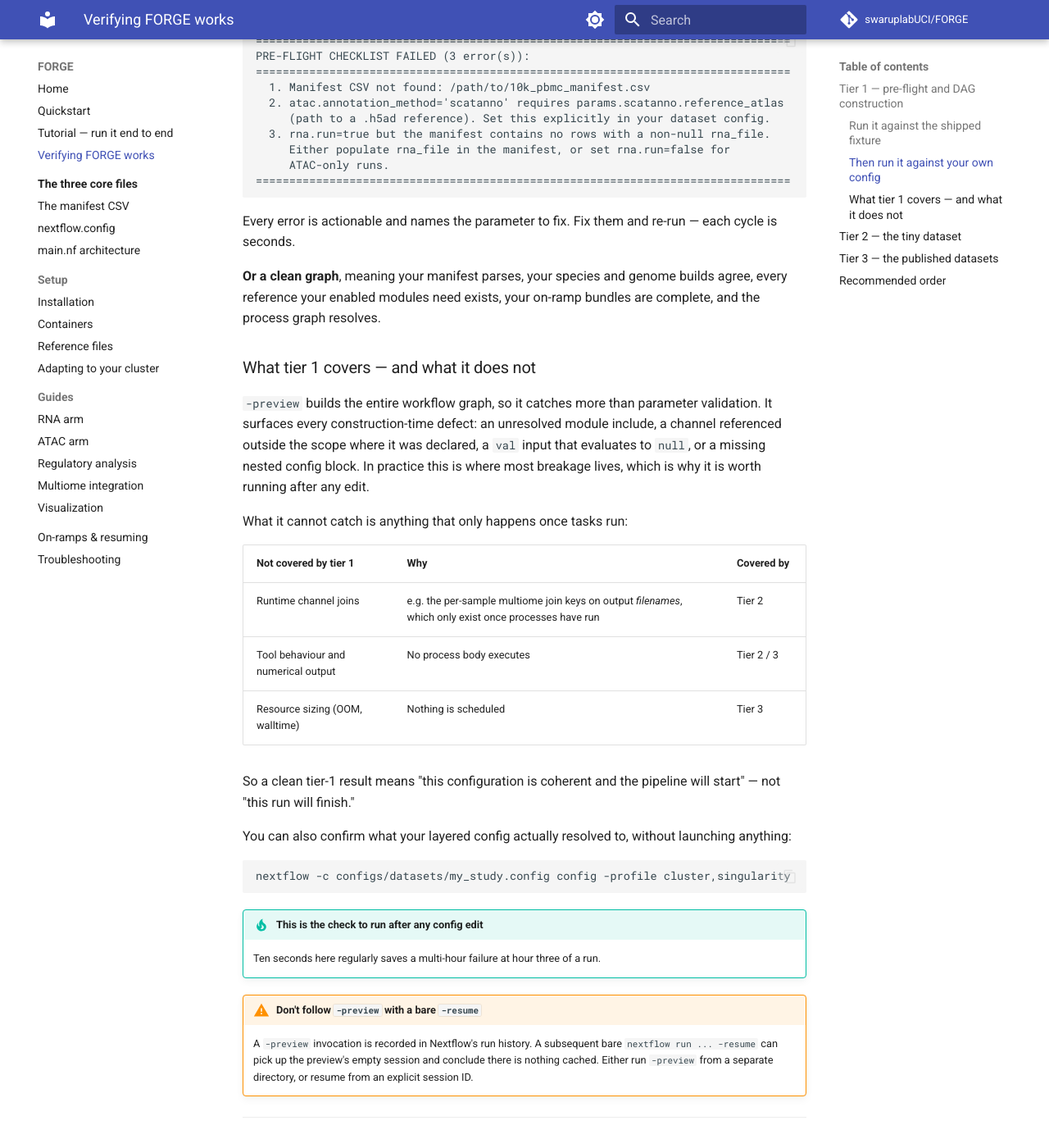
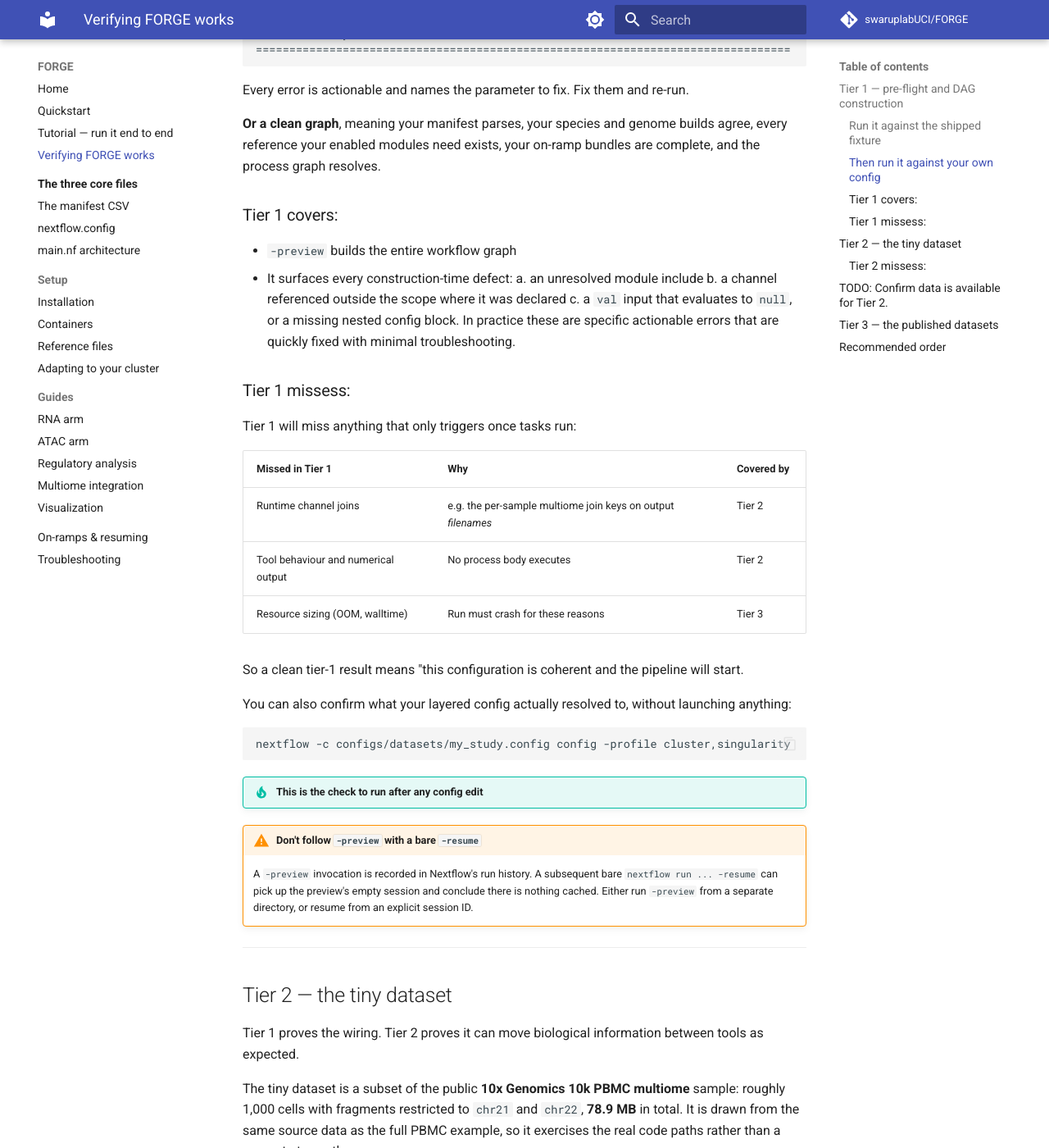
Before and after one commit to swaruplabUCI/FORGE, an MkDocs documentation site: the page built from docs/verification.md, in a window 1280 px wide and 1400 px high, scrolled down 1780 px. Shown: the whole window at 82% size. Built offline with MkDocs 1.6.1 and Material for MkDocs 9.7.7, drawn with Linux system fonts in a browser that asks for light colours; comment, search, counter and statistics services are not loaded; some of the changed text lies outside the part shown.

Commit message:
Update verification.md
Clarifications I

````diff
--- a/docs/verification.md
+++ b/docs/verification.md
@@ -1,19 +1,16 @@
 # Verifying FORGE works
 
 FORGE's published results come from four datasets that took roughly **1,000
-compute-hours** in total. That demonstrates the pipeline at scale, but it is a
-poor way to convince yourself — or a reviewer — that the pipeline *functions*.
+compute-hours** in total with the goal of demonstrating the pipeline at scale.
 
-So verification is split into three tiers. Each answers a different question, at
-a very different cost.
+So we've split verification into three tiers. Each answers a different question, at
+increasing costs.
 
 | Tier | Question it answers | Time | Needs |
 |---|---|---|---|
 | **1. Pre-flight + DAG** | Is my configuration coherent? Does the whole graph wire up? | **~15 seconds** | Nextflow only |
-| **2. Tiny dataset** | Does a real analysis arm produce real numbers? | **~1 h 45 m** on 8 CPUs | 78.9 MB data, real containers, CPU only, ~15 GB free disk |
+| **2. Tiny dataset** | Does a real analysis arm produce real numbers? | **~3h** on 8 CPUs | 78.9 MB data, real containers, CPU only, ~15 GB free disk |
 | **3. Full datasets** | Does it scale, and reproduce the published figures? | hours–days | Full references, GPU, HPC |
-
-Start at tier 1. It costs nothing and catches most mistakes.
 
 ---
 
@@ -32,7 +29,7 @@ nextflow run main.nf -profile test -preview \
     -c configs/datasets/test_preview.config
 ```
 
-Expected result, in about fifteen seconds:
+Expected result:
 
 ```text
 WARN: Missing container files: [...]. Not required for -preview, but a real
@@ -50,17 +47,14 @@ PRE-FLIGHT CHECKLIST PASSED (8 checks):
   Warnings: 1 (see above)
 ```
 
-The container warning is expected on a fresh clone and is not a failure. A
+The container warning is expected on a fresh clone. A
 preview builds the process graph but launches no task, so no image is ever
-entered; the check becomes an error only for a real run. If you have already
+entered. The check converts to an error for a real run. If you have already
 built the containers you will see nine checks and no warnings instead.
 
 `-profile test` strips every site-specific scheduler assumption (SLURM
 partitions, accounts, QOS, `--gres` GPU strings) so this works on any machine,
 and redirects `outdir` to `results_test/` so nothing can touch real results.
-
-This is the artifact to hand a reviewer who wants to confirm the pipeline is real
-without provisioning a cluster.
 
 ### Then run it against your own config
 
@@ -86,32 +80,33 @@ PRE-FLIGHT CHECKLIST FAILED (3 error(s)):
 ================================================================================
 ```
 
-Every error is actionable and names the parameter to fix. Fix them and re-run —
-each cycle is seconds.
+Every error is actionable and names the parameter to fix. Fix them and re-run.
 
 **Or a clean graph**, meaning your manifest parses, your species and genome
 builds agree, every reference your enabled modules need exists, your on-ramp
 bundles are complete, and the process graph resolves.
 
-### What tier 1 covers — and what it does not
+### Tier 1 covers:
 
-`-preview` builds the entire workflow graph, so it catches more than parameter
-validation. It surfaces every construction-time defect: an unresolved module
-include, a channel referenced outside the scope where it was declared, a `val`
-input that evaluates to `null`, or a missing nested config block. In practice
-this is where most breakage lives, which is why it is worth running after any
-edit.
+- `-preview` builds the entire workflow graph
+- It surfaces every construction-time defect:
+ a. an unresolved module include
+ b. a channel referenced outside the scope where it was declared
+ c. a `val` input that evaluates to `null`, or a missing nested config block.
+In practice these are specific actionable errors that are quickly fixed with minimal troubleshooting.
 
-What it cannot catch is anything that only happens once tasks run:
+### Tier 1 missess:
 
-| Not covered by tier 1 | Why | Covered by |
+Tier 1 will miss anything that only triggers once tasks run:
+
+| Missed in Tier 1 | Why | Covered by |
 |---|---|---|
-| Runtime channel joins | e.g. the per-sample multiome join keys on output *filenames*, which only exist once processes have run | Tier 2 |
-| Tool behaviour and numerical output | No process body executes | Tier 2 / 3 |
-| Resource sizing (OOM, walltime) | Nothing is scheduled | Tier 3 |
+| Runtime channel joins | e.g. the per-sample multiome join keys on output *filenames* | Tier 2 |
+| Tool behaviour and numerical output | No process body executes | Tier 2 |
+| Resource sizing (OOM, walltime) | Run must crash for these reasons | Tier 3 |
 
 So a clean tier-1 result means "this configuration is coherent and the pipeline
-will start" — not "this run will finish."
+will start.
 
 You can also confirm what your layered config actually resolved to, without
 launching anything:
@@ -121,7 +116,6 @@ nextflow -c configs/datasets/my_study.config config -profile cluster,singularity
 ```
 
 !!! tip "This is the check to run after any config edit"
-    Ten seconds here regularly saves a multi-hour failure at hour three of a run.
 
 !!! warning "Don't follow `-preview` with a bare `-resume`"
     A `-preview` invocation is recorded in Nextflow's run history. A subsequent
@@ -133,15 +127,14 @@ nextflow -c configs/datasets/my_study.config config -profile cluster,singularity
 
 ## Tier 2 — the tiny dataset
 
-Tier 1 proves the wiring. Tier 2 proves the science runs.
+Tier 1 proves the wiring. Tier 2 proves it can move biological information between tools as expected.
 
 The tiny dataset is a subset of the public **10x Genomics 10k PBMC multiome**
 sample: roughly 1,000 cells with fragments restricted to `chr21` and `chr22`,
 **78.9 MB** in total. It is drawn from the same source data as the full PBMC
 example, so it exercises the real code paths rather than a separate toy path.
 
-It is *not* simply the published run at smaller scale. Two things genuinely
-differ, and both are necessary rather than cosmetic:
+The subset allows for efficient testing, but its' premise disallows interpreting pipeline inputs or outputs as meaningful biology. A few examples:
 
 - **ATAC QC thresholds are set explicitly.** The shipped auto-thresholds are
   derived from whole-genome fragment counts and reject nearly every cell when
@@ -161,31 +154,25 @@ CellTypist (`rna.annotation_method = 'celltypist'`), so `TRAIN_SCVI` and
 `TRAIN_SCANVI` are not part of the 94 tasks. scvi-tools CPU viability and
 seeding were verified separately.
 
-**What it deliberately does not cover, and why:**
+### Tier 2 missess:
 
 | Stage | Config | Why it is excluded |
 |---|---|---|
-| SCENIC+ / pycisTopic | `scenicplus.run`, `pycistopic.run` = `false` | Needs cisTarget databases that cannot be meaningfully subset to two chromosomes |
-| scPRINTER enhancer footprinting | `scprinter.run`, `enhancer_footprinting.run` = `false` | Single most expensive process in FORGE — 54% of all compute across the four published datasets |
+| SCENIC+ / pycisTopic | `scenicplus.run`, `pycistopic.run` = `false` | Expensive compute and needs cisTarget databases |
+| scPRINTER enhancer footprinting | `scprinter.run`, `enhancer_footprinting.run` = `false` | Expensive compute |
 | ChromVAR | `chromvar.run` = `false` | `bin/gpu_chromvar_nf.py` imports `cupy`/`rmm` at module scope — a hard GPU dependency, and this tier is CPU-only |
 | Differential workflows | `differential*.run` = `false` | The subset is a single-condition design, so every condition-aware workflow has nothing to contrast |
 
-**No precomputed on-ramp bundle ships with the tutorial.** This was evaluated and
-deliberately dropped: on-ramp artifacts are keyed to their producing run's
-barcodes and CCANs, so a bundle from the published PBMC run cannot be injected
-into the subset. A bundle *was* built from the tutorial dataset itself and
-verified barcode-compatible, but it still ships nothing useful, because every
-ChromVAR consumer is gated behind a toggle the tutorial turns off
-(`scprinter.run`, differential conditions, `differential_tf.run`). The
+**No precomputed on-ramp bundle ships with the tutorial.** The
 [on-ramp mechanism](onramps.md) is documented on its own terms instead.
 
 !!! note "Status"
     The tiny dataset is **built and verified** — it runs end to end, twice,
-    94/94 tasks, exit 0. What is still pending is publication: the download
-    lives behind a GitHub Release that has not been cut yet. Tier 1 is fully
+    94/94 tasks, exit 0. Tier 1 is fully
     available today against any dataset config, and tier 3 is reproducible from
     the published configs in `configs/datasets/`.
 
+TODO: Confirm data is available for Tier 2.
 ---
 
 ## Tier 3 — the published datasets
@@ -208,15 +195,6 @@ Their configs are in `configs/datasets/`. Measured cost across all four:
 | Compute-hours | 1,012 |
 | Node-hours | 6,547 |
 
-The distribution is extremely uneven, which is worth knowing before you enable
-everything: **`ENHANCER_FOOTPRINTING_PER_CT` alone is 54% of all compute-hours.**
-Per-cell-type cost ranged from 1.2 h (AD) to 12.2 h (Brain), tracking cells and
-fragments per cell type rather than any configuration difference — all four runs
-used identical selection caps.
-
-This is why `enhancer_footprinting.msfp_enabled` ships as `false`. Enable it
-knowingly.
-
 ---
 
 ## Recommended order
@@ -228,4 +206,4 @@ knowingly.
 5. **Enable one block at a time**, re-running `-preview` after each config change.
 
 Steps 1 and 2 cost seconds and catch the large majority of problems. Do not skip
-them because the run "should" work.
+them.
````
